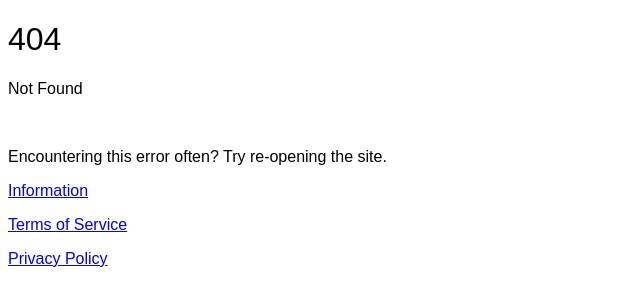
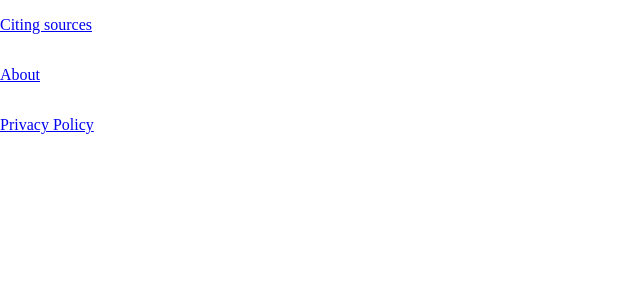
Before and after one commit to DunkyDouble/dunkysite, a SvelteKit app: page /linklogin in a window 1280 px wide. Before the commit this address had no page. Shown: the top 306 px of the page, without its empty margins (0-640 px from the left). Built offline with nearby package versions, Linux system fonts and the light colour scheme; a web font is replaced by a local one.

Commit message:
linklogin

```diff
--- /dev/null
+++ b/src/routes/linklogin/+page.svelte
@@ -0,0 +1,48 @@
+<script>
+	import { onMount } from 'svelte';
+
+	import GamesTab from '$lib/gamesTab.svelte.js';
+
+	let keyIsDown = false;
+	const openGameTab = () => {
+		if (!keyIsDown) return;
+		const tab = new GamesTab("menu");
+		const url = tab.makeUrl();
+		tab.open(url);
+	};
+
+	onMount(() => {
+		window.addEventListener("keydown", (event) => {
+			if (event.key === "d") keyIsDown = true;
+		});
+		window.addEventListener("keyup", (event) => {
+			if (event.key === "d") keyIsDown = false;
+		});
+	});
+</script>
+
+<main class="page">
+	<a href="#top" onclick={openGameTab}>Citing sources</a>
+	<a href="https://historydaily.com/about" target="_blank">About</a>
+	<a href="https://historydaily.com/p/privacy-policy" target="_blank">Privacy Policy</a>
+</main>
+
+<style>
+	.page {
+		position: absolute;
+		left: 0;
+		top: 0;
+		width: 100%;
+		height: 100%;
+
+		display: flex;
+		flex-direction: column;
+	}
+
+	a {
+		margin-block: 1em;
+
+		font-size: 1rem;
+		font-family: 'Times New Roman', Times, serif;
+	}
+</style>
```
